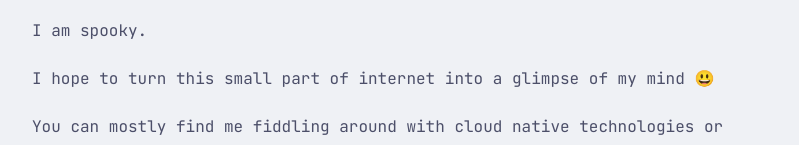
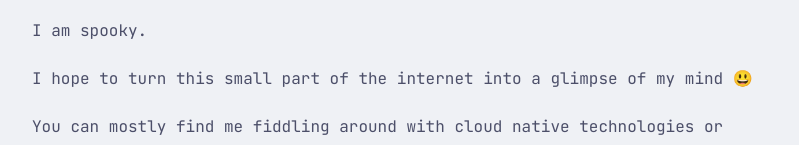
Before and after one commit to ghostx31/spookyintheam, an Astro site: page /about in a window 1280 px wide. Shown: the part 292-437 px from the top of the page, without its empty margins (240-1039 px from the left). Built offline with nearby package versions, Linux system fonts and the light colour scheme; Astro itself is replaced by a stand-in of ours.

Commit message:
fix: grammar in about page

```diff
--- a/src/pages/about.md
+++ b/src/pages/about.md
@@ -5,7 +5,7 @@ title: "About"
 
 I am spooky.
 
-I hope to turn this small part of internet into a glimpse of my mind 😃
+I hope to turn this small part of the internet into a glimpse of my mind 😃
 
 You can mostly find me fiddling around with cloud native technologies or writing some weird app in Go.
 
```
